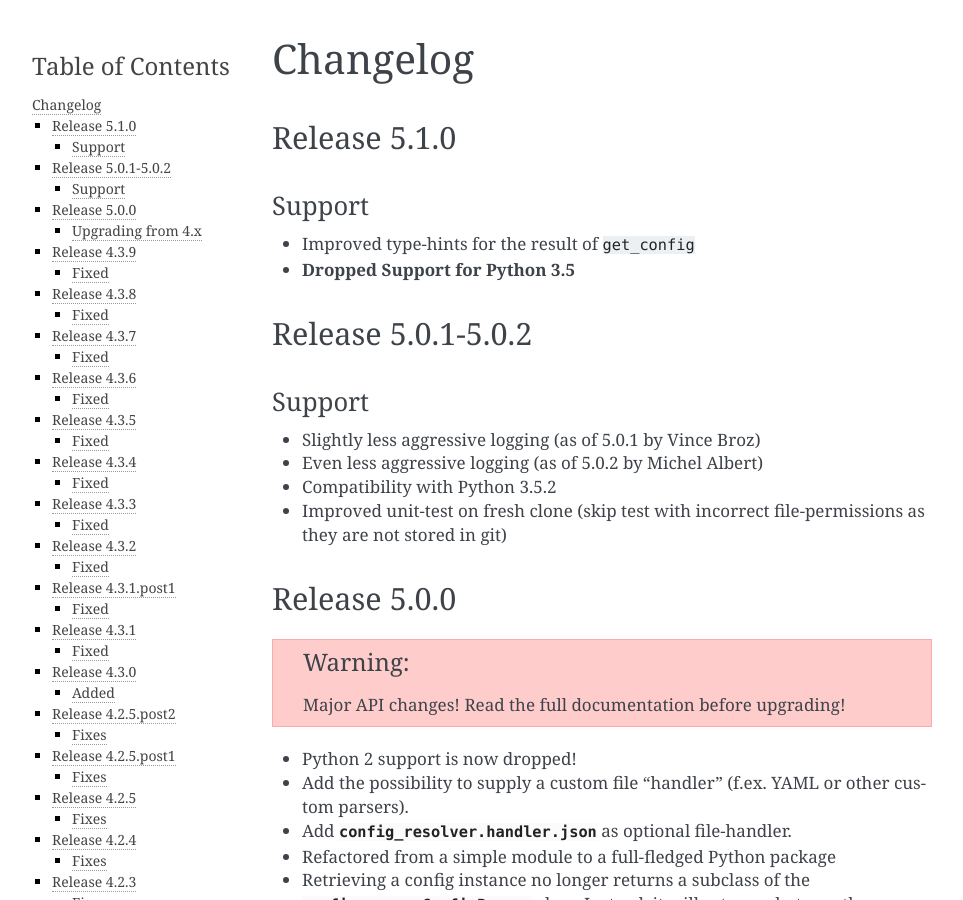
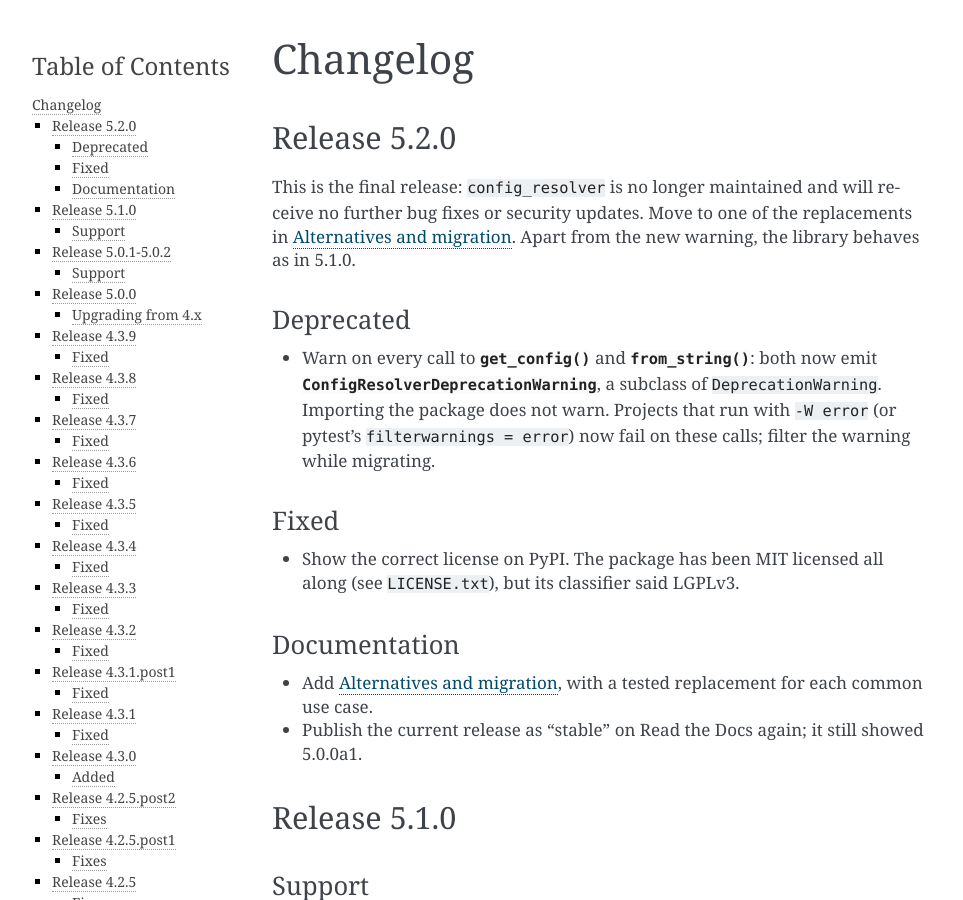
Before and after one commit to exhuma/config_resolver, a Sphinx documentation site: the page built from doc/changelog.rst, in a window 1280 px wide and 900 px high. Shown: the whole window, without its empty margins (148-1111 px from the left). Built offline with Sphinx 7.4.7, drawn with Linux system fonts in a browser that asks for light colours.

Commit message:
Prepare release 5.2.0, the final release
Bump the version and add the 5.2.0 entry to both changelogs: the
deprecation warning (including the effect on projects that run with
-W error), the corrected license classifier, and the docs changes.

5.2.0 is a minor release: the API is unchanged and the only new
behaviour is a warning.

Co-Authored-By: Claude <noreply@anthropic.com>

```diff
--- a/config_resolver/version.txt
+++ b/config_resolver/version.txt
@@ -1 +1 @@
-5.1.0
+5.2.0
--- a/doc/changelog.rst
+++ b/doc/changelog.rst
@@ -1,5 +1,42 @@
 Changelog
 =========
+
+Release 5.2.0
+-------------
+
+This is the final release: ``config_resolver`` is no longer maintained
+and will receive no further bug fixes or security updates.
+Move to one of the replacements in :doc:`migration`.
+Apart from the new warning, the library behaves as in 5.1.0.
+
+Deprecated
+~~~~~~~~~~
+
+* Warn on every call to
+  :py:func:`~config_resolver.core.get_config` and
+  :py:func:`~config_resolver.core.from_string`: both now emit
+  :py:class:`~config_resolver.exc.ConfigResolverDeprecationWarning`,
+  a subclass of ``DeprecationWarning``.
+  Importing the package does not warn.
+  Projects that run with ``-W error`` (or pytest's
+  ``filterwarnings = error``) now fail on these calls; filter the
+  warning while migrating.
+
+Fixed
+~~~~~
+
+* Show the correct license on PyPI. The package has been MIT
+  licensed all along (see ``LICENSE.txt``), but its classifier said
+  LGPLv3.
+
+Documentation
+~~~~~~~~~~~~~
+
+* Add :doc:`migration`, with a tested replacement for each
+  common use case.
+* Publish the current release as "stable" on Read the Docs again; it
+  still showed 5.0.0a1.
+
 
 Release 5.1.0
 -------------
```
Also changed, not shown: 1 other file.
